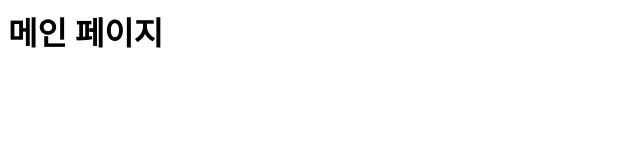
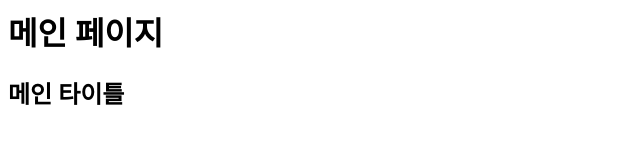
Before and after one commit to HyukJunJi/silsup, a plain HTML site: page in2dex.html in a window 1280 px wide. Shown: the whole page, without its empty margins (0-640 px from the left). Drawn offline with Linux system fonts and the light colour scheme.

Commit message:
update 링크

```diff
--- a/in2dex.html
+++ b/in2dex.html
@@ -4,5 +4,6 @@
 	</head>
 	<body>
                 <h1>메인 페이지</h1>
+		<h2>메인 타이틀</h2>
 	</body>
 </html>
```
